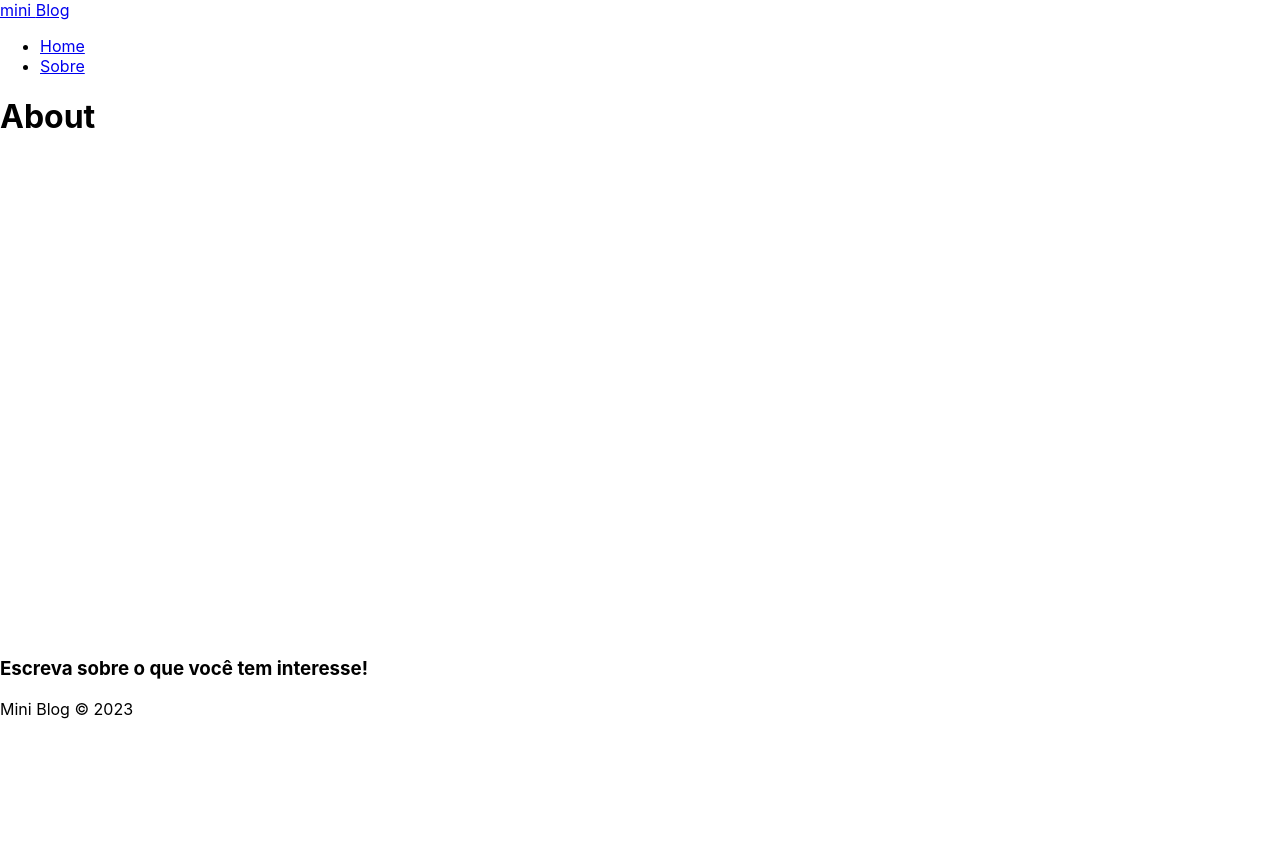
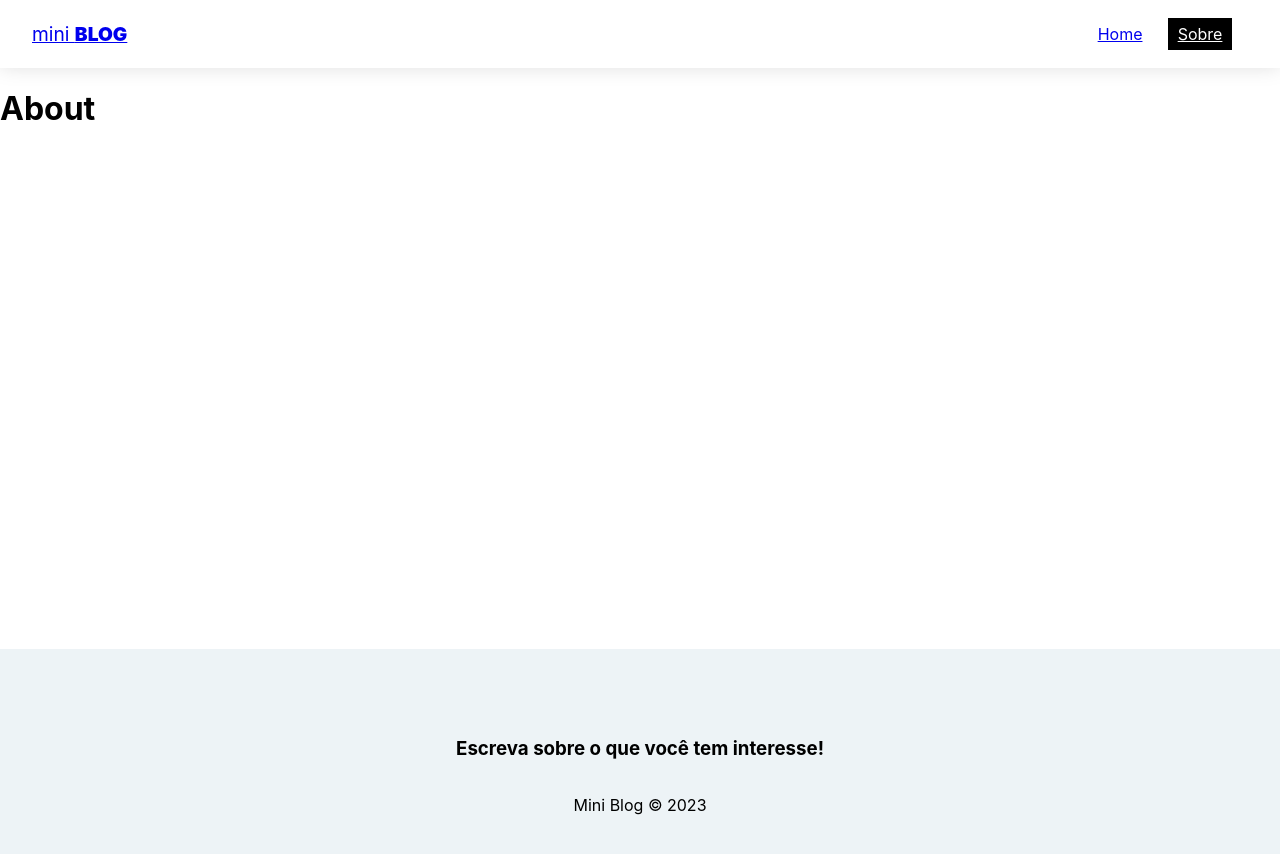
Before and after one commit to NicollasRyan/miniBlog, a React (Create React App) app: page /about in a window 1280 px wide. Shown: the top 854 px of the page. Before the commit the page ends 800 px from the top, so only its background shows below. Built offline with nearby package versions, Linux system fonts and the light colour scheme.

Commit message:
CSS navbar e footer

```diff
--- a/src/components/Footer/index.js
+++ b/src/components/Footer/index.js
@@ -2,7 +2,7 @@
 
 export function Footer() {
   return (
-    <footer>
+    <footer className={styles.footer}>
       <h3>Escreva sobre o que você tem interesse!</h3>
       <p>Mini Blog &copy; 2023</p>
     </footer>
--- a/src/components/Footer/styles.module.css
+++ b/src/components/Footer/styles.module.css
@@ -0,0 +1,8 @@
+.footer {
+    height: 250px;
+    display: flex;
+    flex-direction: column;
+    align-items: center;
+    justify-content: center;
+    background-color: #edf3f6;
+}
--- a/src/components/Navbar/index.js
+++ b/src/components/Navbar/index.js
@@ -4,16 +4,26 @@
 
 export function Navbar() {
   return (
-    <nav>
-      <NavLink to="/">
+    <nav className={styles.navbar}>
+      <NavLink to="/" className={styles.brand}>
         mini <span>Blog</span>
       </NavLink>
-      <ul>
+      <ul className={styles.links_list}>
         <li>
-          <NavLink to="/">Home</NavLink>
+          <NavLink
+            to="/"
+            className={({ isActive }) => (isActive ? styles.active : "")}
+          >
+            Home
+          </NavLink>
         </li>
         <li>
-          <NavLink to="/about">Sobre</NavLink>
+          <NavLink
+            to="/about"
+            className={({ isActive }) => (isActive ? styles.active : "")}
+          >
+            Sobre
+          </NavLink>
         </li>
       </ul>
     </nav>
--- a/src/components/Navbar/styles.module.css
+++ b/src/components/Navbar/styles.module.css
@@ -0,0 +1,34 @@
+.navbar {
+    display: flex;
+    box-shadow: rgba(0, 0, 0, .15) 0px -2px 20px 0;
+    justify-content: space-between;
+    align-items: center;
+    padding: 0.5em 2em;
+}
+
+.brand {
+    font-size: 1.2em;
+}
+
+.brand span {
+    font-weight: 900;
+    text-transform: uppercase;
+}
+
+.links_list {
+    display: flex;
+    list-style: none;
+}
+
+.links_list li  {
+    margin-right: 1em;
+}
+
+.links_list li a {
+    padding: 0.4em 0.6em;
+}
+
+.active {
+    background-color: black;
+    color: white;
+}
```
Also changed, not shown: src/index.css (line endings or trailing spaces).
